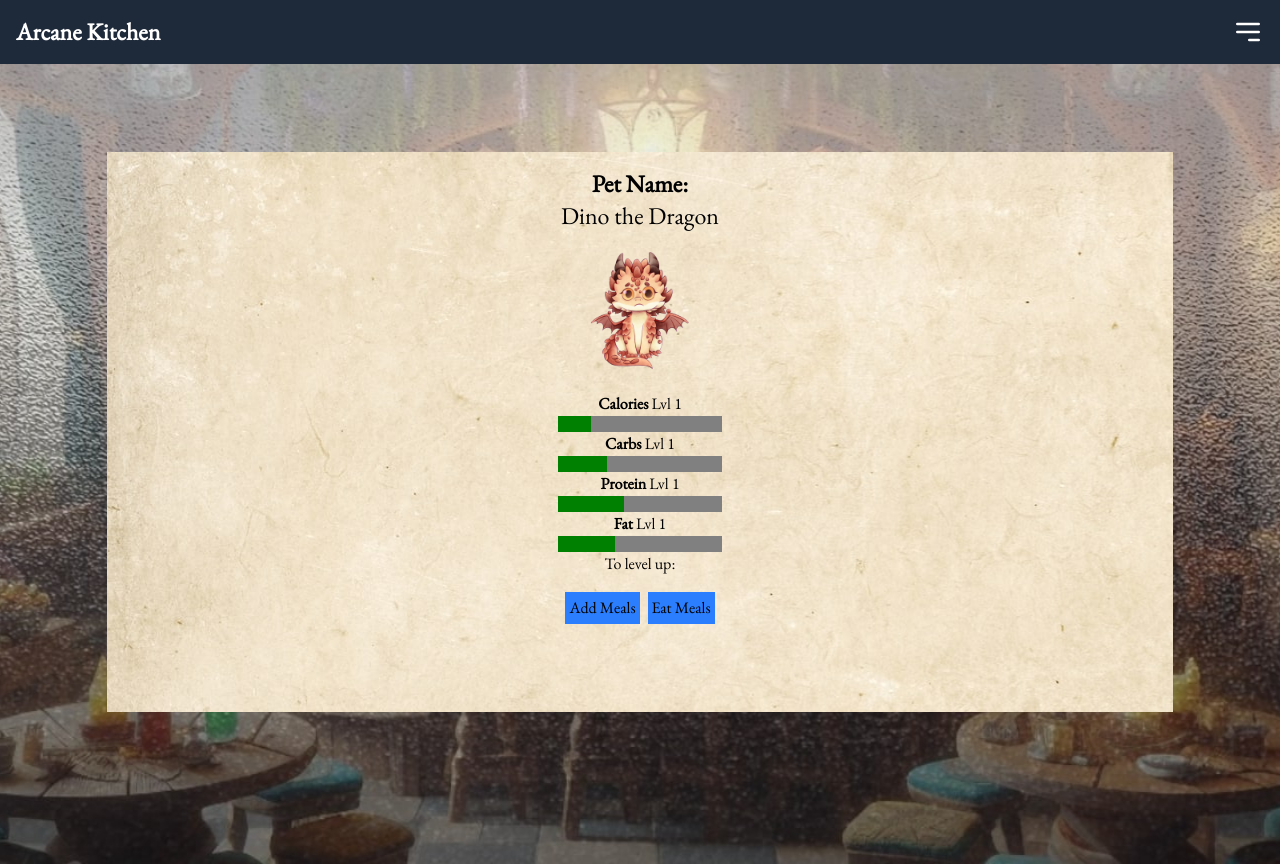
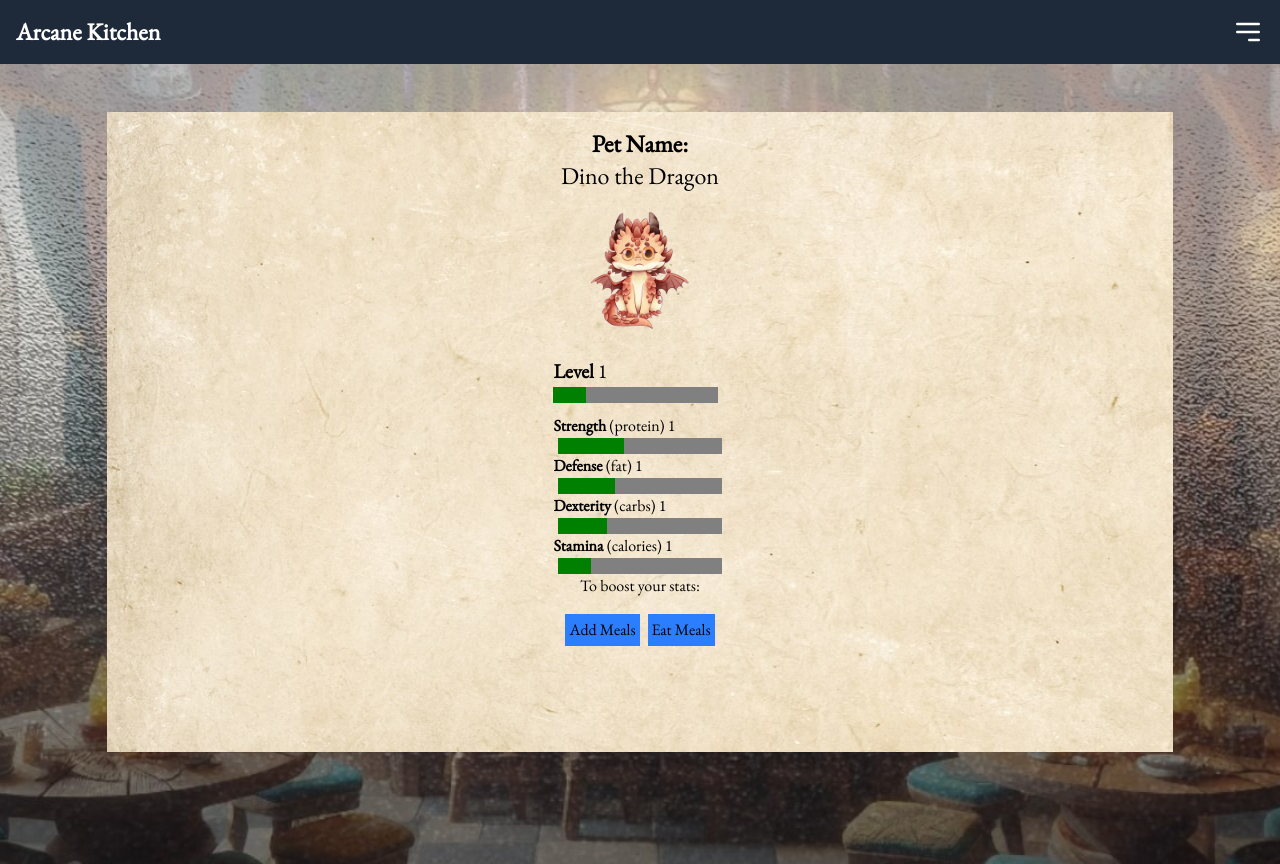
Before and after one commit to Arcane-Kitchen/client, a React (Vite) app: page /profile in a window 1280 px wide. Built offline with nearby package versions, Linux system fonts and the light colour scheme; no server answers.

Commit message:
feat: use strength, defense, etc for pet stats

```diff
--- /dev/null
+++ b/src/api/statsCalc.ts
@@ -0,0 +1 @@
+export const expPointCalc = () => {};
--- a/src/pages/ProfilePage.tsx
+++ b/src/pages/ProfilePage.tsx
@@ -63,13 +63,52 @@ const ProfilePage: React.FC<ProfilePageProps> = ({ mealPlan }) => {
 
   return (
     <div className="min-h-screen flex flex-col items-center justify-center pb-16">
-      <div className="bg-[url('/paper-box.jpg')] bg-repeat w-5/6 h-[70vh] flex justify-around p-4">
+      <div className="bg-[url('/paper-box.jpg')] bg-repeat w-5/6 h-[80vh] flex justify-around p-4">
         <div className="flex flex-col items-center">
           <h1 className="font-bold text-2xl">Pet Name: </h1>
           <h2 className="text-2xl">Dino the Dragon</h2>
           <img className="size-40" src={dragonImage} alt="dragon" />
-          <label htmlFor="calories">
-            <span className="font-bold">Calories</span> Lvl 1
+          <div className="w-full m-1">
+            <label className="self-start text-[20px]" htmlFor="calories">
+              <span className="font-bold">Level</span> 1
+            </label>
+            <progress
+              className="w-19/20 h-4"
+              id="calories"
+              value={20}
+              max={100}
+            ></progress>
+          </div>
+
+          <label className="self-start" htmlFor="protein">
+            <span className="font-bold">Strength</span> (protein) 1
+          </label>
+          <progress
+            className="w-19/20"
+            id="protein"
+            value={40}
+            max={100}
+          ></progress>
+          <label className="self-start" htmlFor="fat">
+            <span className="font-bold">Defense</span> (fat) 1
+          </label>
+          <progress
+            className="w-19/20"
+            id="fat"
+            value={35}
+            max={100}
+          ></progress>
+          <label className="self-start" htmlFor="carbs">
+            <span className="font-bold">Dexterity</span> (carbs) 1
+          </label>
+          <progress
+            className="w-19/20"
+            id="carbs"
+            value={30}
+            max={100}
+          ></progress>
+          <label className="self-start" htmlFor="calories">
+            <span className="font-bold">Stamina</span> (calories) 1
           </label>
           <progress
             className="w-19/20"
@@ -77,34 +116,7 @@ const ProfilePage: React.FC<ProfilePageProps> = ({ mealPlan }) => {
             value={20}
             max={100}
           ></progress>
-          <label htmlFor="carbs">
-            <span className="font-bold">Carbs</span> Lvl 1
-          </label>
-          <progress
-            className="w-19/20"
-            id="carbs"
-            value={30}
-            max={100}
-          ></progress>
-          <label htmlFor="protein">
-            <span className="font-bold">Protein</span> Lvl 1
-          </label>
-          <progress
-            className="w-19/20"
-            id="protein"
-            value={40}
-            max={100}
-          ></progress>
-          <label htmlFor="fat">
-            <span className="font-bold">Fat</span> Lvl 1
-          </label>
-          <progress
-            className="w-19/20"
-            id="fat"
-            value={35}
-            max={100}
-          ></progress>
-          <h1 className="">To level up: </h1>
+          <h1 className="">To boost your stats: </h1>
 
           <div className="m-2 p-2 w-full  flex justify-around">
             <button
```
